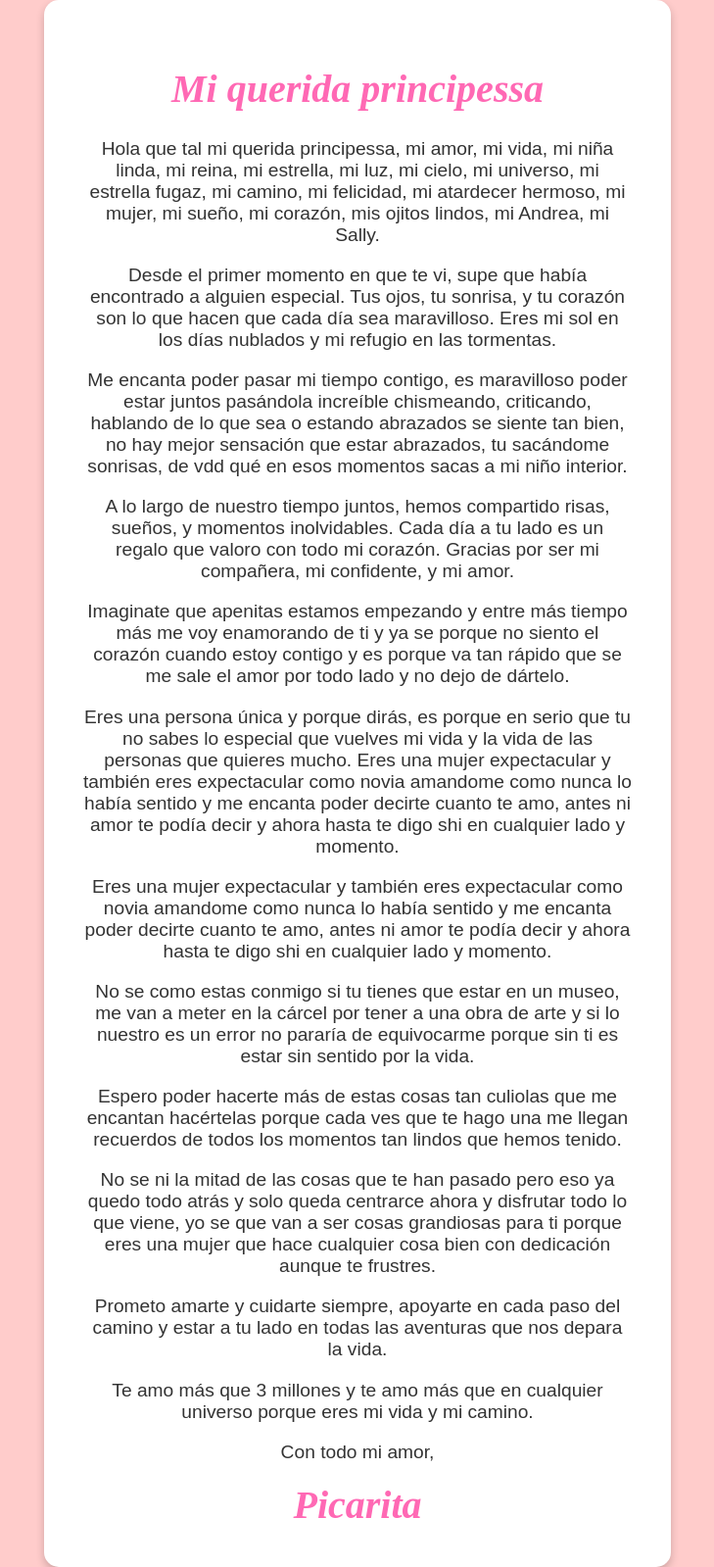
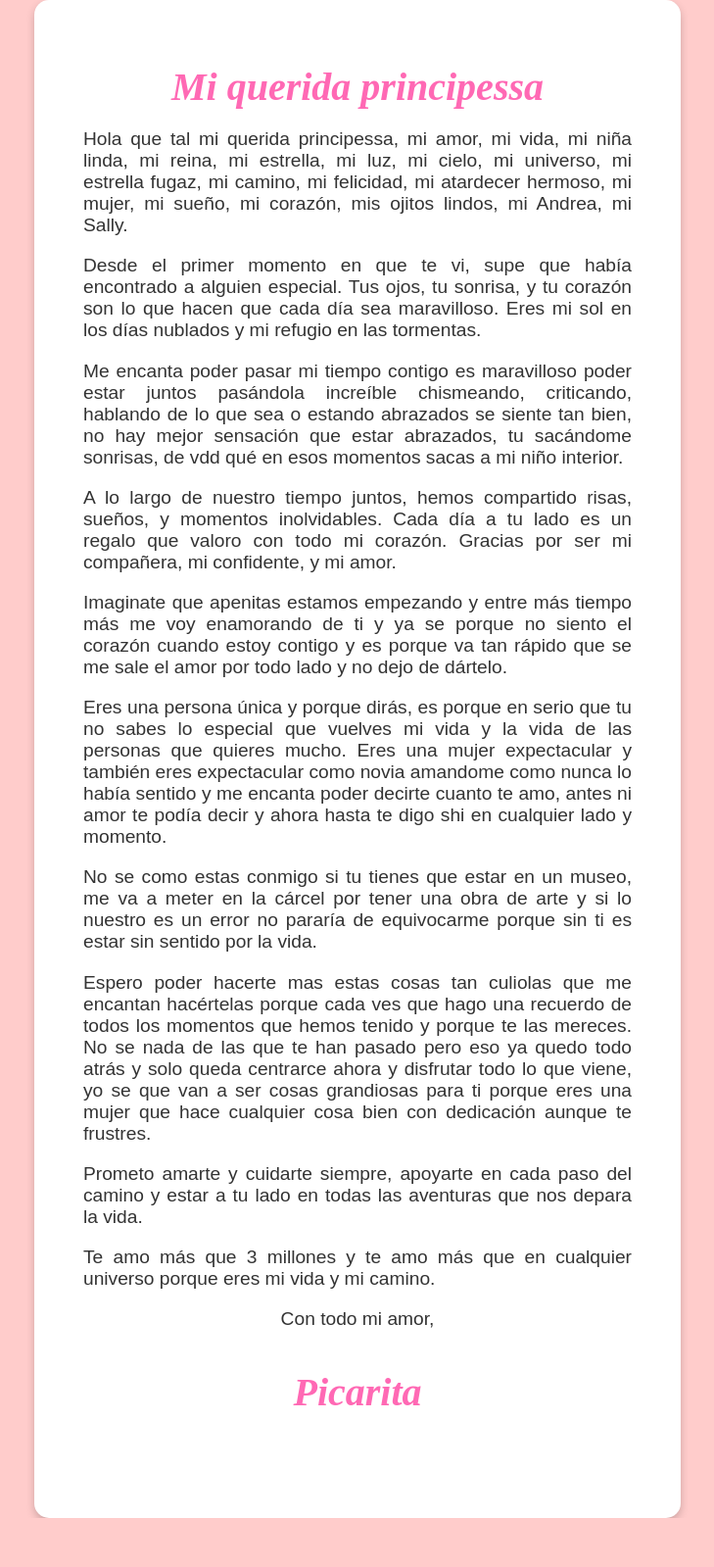
Before and after one commit to Picarita/princessa, a plain HTML site: page index.html in a window 1280 px wide. Shown: the whole page at 98% size, without its empty margins (275-1004 px from the left). After the commit the page ends 1549 px from the top, so only its background shows below. Drawn offline with Linux system fonts and the light colour scheme.

Commit message:
Todo mi amor - Page

```diff
--- /dev/null
+++ b/Todo mi amor/styles.css
@@ -0,0 +1,100 @@
+body {
+    background: #ccbd89;
+    display: flex;
+    justify-content: center;
+    align-items: flex-start;
+    height: auto;
+    min-height: 100vh;
+    margin: 0;
+    font-family: 'Arial', sans-serif;
+}
+
+.card {
+    width: 90%;
+    max-width: 800px;
+    height: auto;
+    padding: 30px;
+    background: #FDE6AB;
+    border-radius: 25px;
+    text-align: center;
+    box-shadow: 10px 10px 10px rgba(0, 0, 0, 0.2);
+}
+
+.title {
+    color: #f8312f;
+    text-decoration: none;
+    font-family: 'Times New Roman', Times, serif;
+    font-style: italic;
+    font-size: 55px;
+    font-weight: bold;
+}
+
+p {
+    color: #000;
+    font-weight: bold;
+    font-size: 1.2em;
+    line-height: 1.5;
+    word-spacing: 5px;
+    text-align: center;
+    margin: 15px 0;
+    padding: 10px;
+}
+
+.imagenes-box {
+    border-radius: 15px;
+    padding: 15px;
+    margin-top: 20px;
+    background: #e6d59a;
+    text-align: center;
+}
+
+.imagenes {
+    display: flex;
+    justify-content: center;
+    gap: 10px;
+    margin-bottom: 10px;
+}
+
+.imagenes img {
+    width: 45%;
+    max-width: 100%;
+    height: auto;
+    border-radius: 15px;
+    object-fit: cover;
+    box-shadow: 2px 2px 10px rgba(0, 0, 0, 0.3);
+}
+
+.imagenes-texto {
+    color: #000000;
+    font-size: 25px;
+    font-weight: bold;
+    text-align: center;
+    margin: 0;
+    padding: 10px;
+}
+
+@media (max-width: 480px) {
+    .title {
+        font-size: 35px;
+    }
+
+    p {
+        font-size: 18px;
+        line-height: 1.7;
+        padding: 10px;
+    }
+
+    .imagenes {
+        flex-direction: column;
+        align-items: center;
+    }
+
+    .imagenes img {
+        width: 90%;
+    }
+
+    .imagenes-texto {
+        font-size: 18px;
+        padding: 10px;
+    }
+}
--- a/index.html
+++ b/index.html
@@ -10,7 +10,7 @@
 <body>
     <div class="container">
         <div class="card">
-            <h1>Mi querida principessa </h1>
+            <a href="Todo mi amor/" class="titulo" > <h1 class="titulo">Mi querida principessa</h1></a>
             <p>
                 Hola que tal mi querida principessa, mi amor, mi vida, mi niña linda, mi reina, mi estrella, mi luz, mi cielo, mi universo, mi estrella fugaz, mi camino, mi felicidad, mi atardecer hermoso, mi mujer, mi sueño, mi corazón, mis ojitos lindos, mi Andrea, mi Sally.
             </p>
@@ -20,33 +20,24 @@
             </p>
 
             <p>
-                Me encanta poder pasar mi tiempo contigo, es maravilloso poder estar juntos pasándola increíble chismeando, criticando, hablando de lo que sea o estando abrazados se siente tan bien, no hay mejor sensación que estar abrazados, tu sacándome sonrisas, de vdd qué en esos momentos sacas a mi niño interior.
+                Me encanta poder pasar mi tiempo contigo es maravilloso poder estar juntos pasándola increíble chismeando, criticando, hablando de lo que sea o estando abrazados se siente tan bien, no hay mejor sensación que estar abrazados, tu sacándome sonrisas, de vdd qué en esos momentos sacas a mi niño interior.
             </p>
 
             <p>
                 A lo largo de nuestro tiempo juntos, hemos compartido risas, sueños, y momentos inolvidables. Cada día a tu lado es un regalo que valoro con todo mi corazón. Gracias por ser mi compañera, mi confidente, y mi amor.
             </p>
 
-            <p>
-                Imaginate que apenitas estamos empezando y entre más tiempo más me voy enamorando de ti y ya se porque no siento el corazón cuando estoy contigo y es porque va tan rápido que se me sale el amor por todo lado y no dejo de dártelo.
+            <p>Imaginate que apenitas estamos empezando y entre más tiempo más me voy enamorando de ti y ya se porque no siento el corazón cuando estoy contigo y es porque va tan rápido que se me sale el amor por todo lado y no dejo de dártelo.
             </p>
 
             <p>
                 Eres una persona única y porque dirás, es porque en serio que tu no sabes lo especial que vuelves mi vida y la vida de las personas que quieres mucho. Eres una mujer expectacular y también eres expectacular como novia amandome como nunca lo había sentido y me encanta poder decirte cuanto te amo, antes ni amor te podía decir y ahora hasta te digo shi en cualquier lado y momento.
             </p>
 
-            <p>
-                Eres una mujer expectacular y también eres expectacular como novia amandome como nunca lo había sentido y me encanta poder decirte cuanto te amo, antes ni amor te podía decir y ahora hasta te digo shi en cualquier lado y momento.
+            <p>No se como estas conmigo si tu tienes que estar en un museo, me va a meter en la cárcel por tener una obra de arte y si lo nuestro es un error no pararía de equivocarme porque sin ti es estar sin sentido por la vida.
             </p>
 
-            <p>No se como estas conmigo si tu tienes que estar en un museo, me van a meter en la cárcel por tener a una obra de arte y si lo nuestro es un error no pararía de equivocarme porque sin ti es estar sin sentido por la vida.
-            </p>
-
-            <p>Espero poder hacerte más de estas cosas tan culiolas que me encantan hacértelas porque cada ves que te hago una me llegan recuerdos de todos los momentos tan lindos que hemos tenido.
-            </p>
-
-            <p>
-                No se ni la mitad de las cosas que te han pasado pero eso ya quedo todo atrás y solo queda centrarce ahora y disfrutar todo lo que viene, yo se que van a ser cosas grandiosas para ti porque eres una mujer que hace cualquier cosa bien con dedicación aunque te frustres.
+            <p>Espero poder hacerte mas estas cosas tan culiolas que me encantan hacértelas porque cada ves que hago una recuerdo de todos los momentos que hemos tenido y porque te las mereces. No se nada de las que te han pasado pero eso ya quedo todo atrás y solo queda centrarce ahora y disfrutar todo lo que viene, yo se que van a ser cosas grandiosas para ti porque eres una mujer que hace cualquier cosa bien con dedicación aunque te frustres.
             </p>
 
             <p>
@@ -57,8 +48,8 @@
                 Te amo más que 3 millones y te amo más que en cualquier universo porque eres mi vida y mi camino.
             </p>
 
-            <p>Con todo mi amor,</p>
-            <b>Picarita</b>
+            <p class="centrado">Con todo mi amor,</p>
+            <p class="span">Picarita</p>
         </div>
     </div>
 </body>
--- a/styles.css
+++ b/styles.css
@@ -5,13 +5,24 @@ body {
     justify-content: center;
     align-items: center;
     height: 100vh;
-    margin: 0
+    margin: 0;
+
+}
+
+.titulo {
+    color: #ff69b4;
+    text-align: center;
+    text-decoration: none;
+    font-weight: bold;
+    font-size: 40px;
+    font-style: italic;
+    font-family: 'Times New Roman', Times, serif;
+    margin: 0;
 }
 
 .container {
-    text-align: center;
     background-color: #fff;
-    padding: 20px;
+    padding: 45px 30px;
     border-radius: 15px;
     box-shadow: 0 4px 8px rgba(0, 0, 0, 0.2);
     max-width: 600px;
@@ -22,14 +33,9 @@ body {
     padding: 20px;
 }
 
-h1 {
-    color: #ff69b4;
-    font-size: 2.5em;
-    font-style: italic;
-    font-family: 'Times New Roman', Times, serif;}
-
 p {
     color: #333;
+    text-align: justify;
     font-size: 1.2em;
 }
 
@@ -39,9 +45,15 @@ p {
     }
 }
 
-b {
+.span {
     color: #ff69b4;
+    text-align: center;
+    font-weight: bold;
     font-size: 2.5em;
     font-style: italic;
     font-family: 'Times New Roman', Times, serif;
 }
+
+.centrado {
+    text-align: center;
+}
```
Also changed, not shown: Todo mi amor/index.html (added, +37 -0 lines), Todo mi amor/Imagenes/Corazon Amarillo Logo.png (added), 2 other files.
